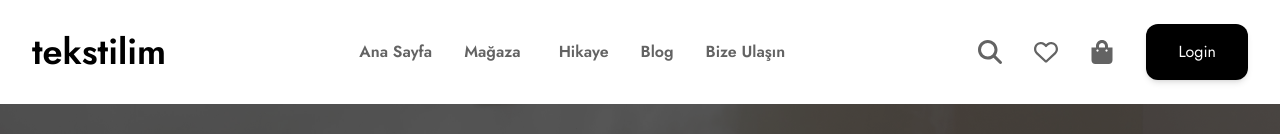
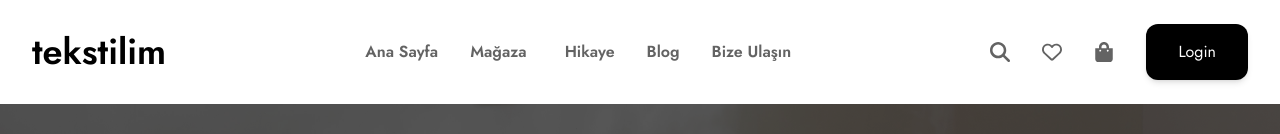
Before and after one commit to yusuf-ad/tekstilim, a Next.js app in the folder frontend/: page / in a window 1280 px wide. Shown: the top 134 px of the page. Built offline with nearby package versions, Linux system fonts and the light colour scheme.

Commit message:
Kullanılmayan kodları sildim

```diff
--- a/frontend/components/layout/header/Header.tsx
+++ b/frontend/components/layout/header/Header.tsx
@@ -16,13 +16,13 @@
 
       <div className="flex items-center gap-8">
         <div className="hidden gap-8 lg:flex">
-          <button className="text-2xl text-primary-400 hover:text-primary-900">
+          <button className="text-xl text-primary-400 hover:text-primary-900">
             <FaMagnifyingGlass />
           </button>
-          <button className="text-2xl text-primary-400 hover:text-primary-900">
+          <button className="text-xl text-primary-400 hover:text-primary-900">
             <FaRegHeart />
           </button>
-          <button className="text-2xl text-primary-400 hover:text-primary-900">
+          <button className="text-xl text-primary-400 hover:text-primary-900">
             <FaShoppingBag />
           </button>
         </div>
--- a/frontend/styles/globals.css
+++ b/frontend/styles/globals.css
@@ -2,35 +2,7 @@
 @tailwind components;
 @tailwind utilities;
 
-:root {
-  --foreground-rgb: 0, 0, 0;
-  --background-start-rgb: 214, 219, 220;
-  --background-end-rgb: 255, 255, 255;
-}
-
-@media (prefers-color-scheme: dark) {
-  :root {
-    --foreground-rgb: 255, 255, 255;
-    --background-start-rgb: 0, 0, 0;
-    --background-end-rgb: 0, 0, 0;
-  }
-}
-
-body {
-  color: rgb(var(--foreground-rgb));
-  background: linear-gradient(
-      to bottom,
-      transparent,
-      rgb(var(--background-end-rgb))
-    )
-    rgb(var(--background-start-rgb));
-}
-
 @layer utilities {
-  .text-balance {
-    text-wrap: balance;
-  }
-
   .custom-container {
     @apply container mx-auto max-w-screen-2xl;
   }
```
